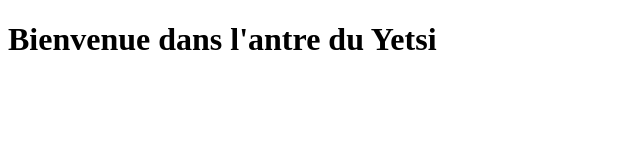
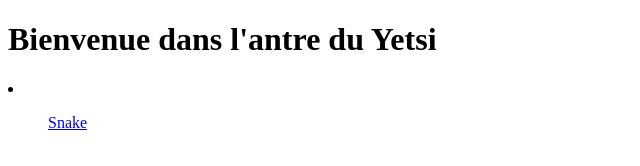
Before and after one commit to mysticalmoose/mysticalmoose.github.io, a plain HTML site: page index.html in a window 1280 px wide. Shown: the full height of the page, 0-640 px from the left. Drawn offline with Linux system fonts and the light colour scheme.

Commit message:
Add link to the Snake game from the index.

```diff
--- a/index.html
+++ b/index.html
@@ -7,4 +7,7 @@
     <body>
         <h1>Bienvenue dans l'antre du Yetsi</h1>
     </body>
+	<li>
+        <ul><a href="games/snake/snake.html">Snake</a></ul>
+    </li>
 </html>
```
